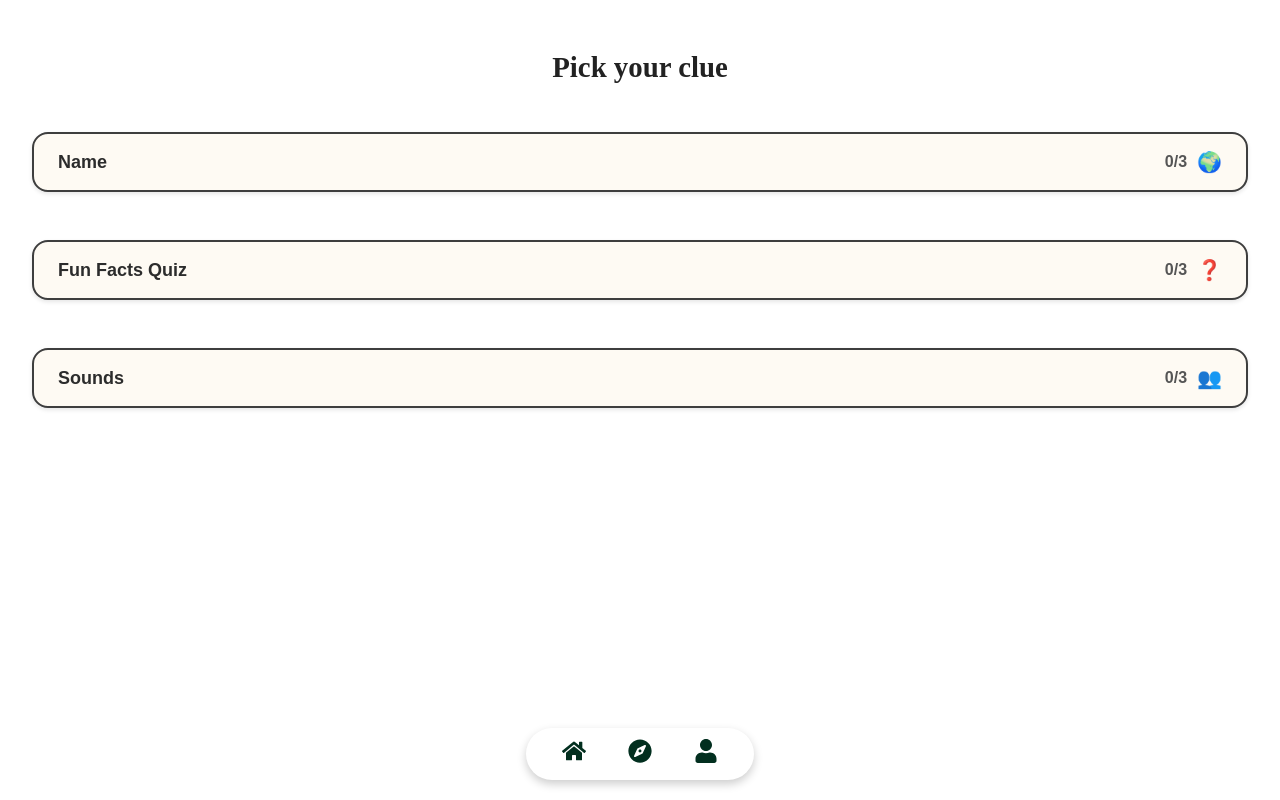
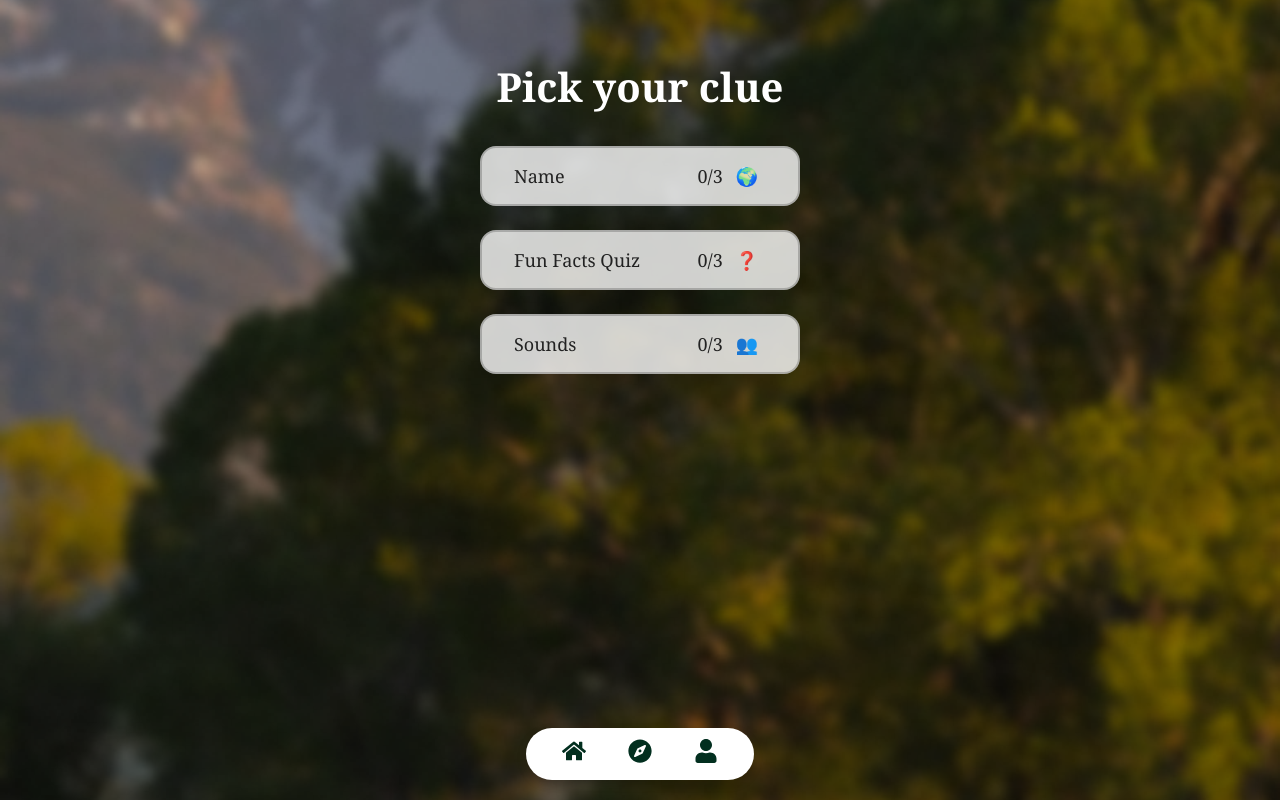
Before and after one commit to huntercordes/museum-adventure-game, a React (Vite) app: page /museum-adventure-game/story in a window 1280 px wide. Built offline with nearby package versions, Linux system fonts and the light colour scheme; no server answers.

Commit message:
CSS for MainPage 50%
only 50% I want some save

```diff
--- a/src/components/ClueButton.jsx
+++ b/src/components/ClueButton.jsx
@@ -1,5 +1,5 @@
 import React from 'react';
-import styles from '../styles/ClueButton.module.css';
+import styles from '../styles/StoryGamePage.module.css';
 import { useNavigate } from 'react-router-dom';
 
 const ClueButton = ({ type, progress, icon, biome, onClick }) => {
--- a/src/pages/StoryGamePage.jsx
+++ b/src/pages/StoryGamePage.jsx
@@ -26,7 +26,7 @@ const StoryGamePage = () => {
 
   return (
     <div className={styles.container}>
-      <h1>Pick your clue</h1>
+      <h1 className={styles.pageTitle}>Pick your clue</h1>
       <div className={styles.clueBox}>
         <ClueButton type="name" progress={progress.name} icon="🌍" />
         <ClueButton
--- a/src/styles/ClueButton.module.css
+++ /dev/null
@@ -1,65 +0,0 @@
-/* src/styles/ClueButton.module.css */
-.title {
-  font-family: 'Playfair Display', Georgia, serif;
-  font-size: 26px;
-  font-weight: 700;
-  color: #2c2c2c;
-  text-align: center;
-  margin: 24px 0 12px;
-}
-
-.clue {
-  display: flex;
-  justify-content: space-between;
-  align-items: center;
-  padding: 16px 24px;
-  margin: 16px auto;
-  width: 100%;
-  border: 2px solid #3e3e3e;
-  border-radius: 16px;
-  background-color: #fefaf3; /* Museum parchment style */
-  font-size: 18px;
-  font-weight: 600;
-  color: #2c2c2c;
-  cursor: pointer;
-  box-shadow: 0 2px 4px rgba(0, 0, 0, 0.1); /* Light card feel */
-  touch-action: manipulation;
-  -webkit-tap-highlight-color: transparent; /* Clean tap effect */
-}
-
-.progress {
-  display: flex;
-  align-items: center;
-  gap: 10px;
-  font-size: 16px;
-  color: #555;
-}
-
-.icon {
-  font-size: 20px;
-}
-
-.progressSpacing {
-  margin-left: 1rem;
-}
-
-/* Optional biome color variations */
-.clue.savanna {
-  background-color: #fff8e1;
-  border-color: #c19a6b;
-}
-
-.clue.jungle {
-  background-color: #eef7ed;
-  border-color: #4caf50;
-}
-
-.clue.ocean {
-  background-color: #e0f7fa;
-  border-color: #0288d1;
-}
-
-.clue.forest {
-  background-color: #f1f8e9;
-  border-color: #33691e;
-}
--- a/src/styles/StoryGamePage.module.css
+++ b/src/styles/StoryGamePage.module.css
@@ -1,22 +1,120 @@
+/* StoryGamePage.module.css */
+
+/*-----------------------------------------------
+  Base Reset
+-----------------------------------------------*/
+html, body {
+  margin: 0;
+  padding: 0;
+}
+
+/*-----------------------------------------------
+  Page Container & Background
+-----------------------------------------------*/
 .container {
+  min-height: 100vh;
   padding: 2rem;
   text-align: center;
+  background: url('../assets/background.png') center/cover no-repeat;
 }
 
+/*-----------------------------------------------
+  Headings
+-----------------------------------------------*/
+.pageTitle {
+  font-family: 'AU Passata', Georgia, serif;
+  font-size: 2.5rem;
+  font-weight: 700;
+  color: #ffffff;
+  margin-bottom: 0.5rem;
+}
+
+.subtitle {
+  font-size: 1rem;
+  color: #f0f0f0;
+  margin-bottom: 2rem;
+}
+
+/*-----------------------------------------------
+  Progress Bar (if used)
+-----------------------------------------------*/
+.progressWrapper {
+  display: flex;
+  align-items: center;
+  justify-content: center;
+  gap: 0.75rem;
+  margin-bottom: 2rem;
+}
+
+.progressLabel {
+  font-size: 0.875rem;
+  color: #ffffff;
+  white-space: nowrap;
+}
+
+.progressBar {
+  position: relative;
+  width: 160px;
+  height: 0.75rem;
+  background: rgba(255, 255, 255, 0.5);
+  border-radius: 0.75rem;
+  overflow: hidden;
+}
+
+.progressFill {
+  height: 100%;
+  background: #22543d;
+  border-radius: 0.75rem 0 0 0.75rem;
+  width: var(--progress, 0%);
+}
+
+/*-----------------------------------------------
+  Clue Buttons Wrapper
+-----------------------------------------------*/
 .clueBox {
   display: flex;
   flex-direction: column;
-  gap: 1rem;
-  margin-top: 2rem;
+  align-items: center;
+  gap: 1.5rem;
+  margin: 2rem auto 0;
 }
 
+/*-----------------------------------------------
+  Individual Clue Button
+-----------------------------------------------*/
 .clue {
-  font-size: 1rem;
-  padding: 1rem;
-  border-radius: 0.5rem;
-  border: 2px solid black;
-  background: white;
   display: flex;
   justify-content: space-between;
   align-items: center;
+  width: 100%;
+  max-width: 320px;
+  background: rgba(255, 255, 255, 0.8);
+  border: 2px solid rgba(0, 0, 0, 0.2);
+  border-radius: 1rem;
+  padding: 1rem 1.5rem;
+  font-family: 'Playfair Display', Georgia, serif;
+  font-size: 1.125rem;
+  color: #222222;
 }
+
+.clue span {
+  margin: 0 0.5rem;
+}
+
+/*-----------------------------------------------
+  Biome-specific Variants (optional)
+-----------------------------------------------*/
+.clue.jungle {
+  background-color: #eef7ed;
+  border-color: #4caf50;
+}
+
+.clue.ocean {
+  background-color: #e0f7fa;
+  border-color: #0288d1;
+}
+
+.clue.forest {
+  background-color: #f1f8e9;
+  border-color: #33691e;
+}
```
Also changed, not shown: src/assets/background.png (added).
